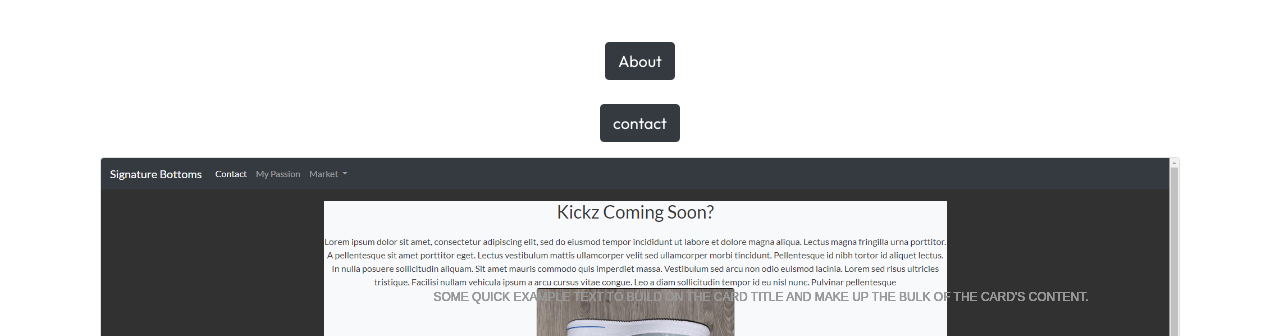
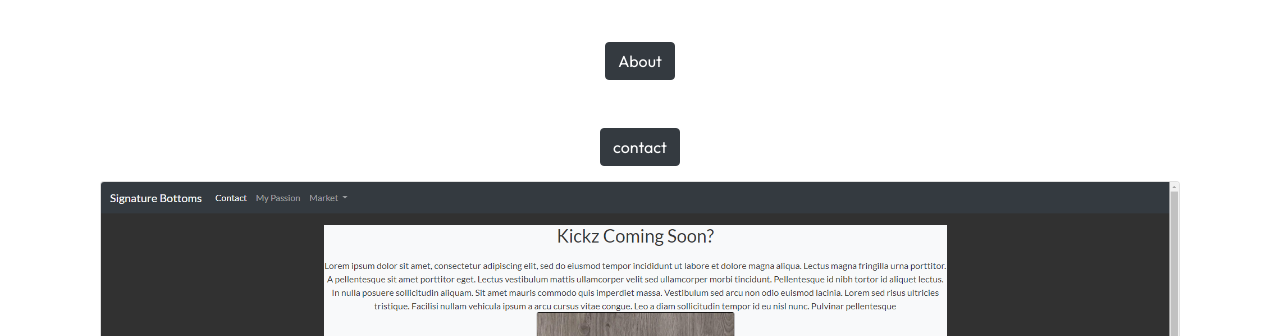
Before and after one commit to Baileym8203/Portfolio, a plain HTML site: page index.html in a window 1280 px wide. Shown: the part 464-800 px from the top of the page. Drawn offline with nearby package versions, Linux system fonts and the light colour scheme.

Commit message:
Update styles.css

```diff
--- a/Css/styles.css
+++ b/Css/styles.css
@@ -283,12 +283,3 @@ p {
     margin-top: -270px;
   }
 }
-
-p {
-  position: fixed;
-  width: 100%;
-  bottom: 30px;
-  font-size: 12px;
-  color: #999;
-  margin-top: 200px;
-}
```
